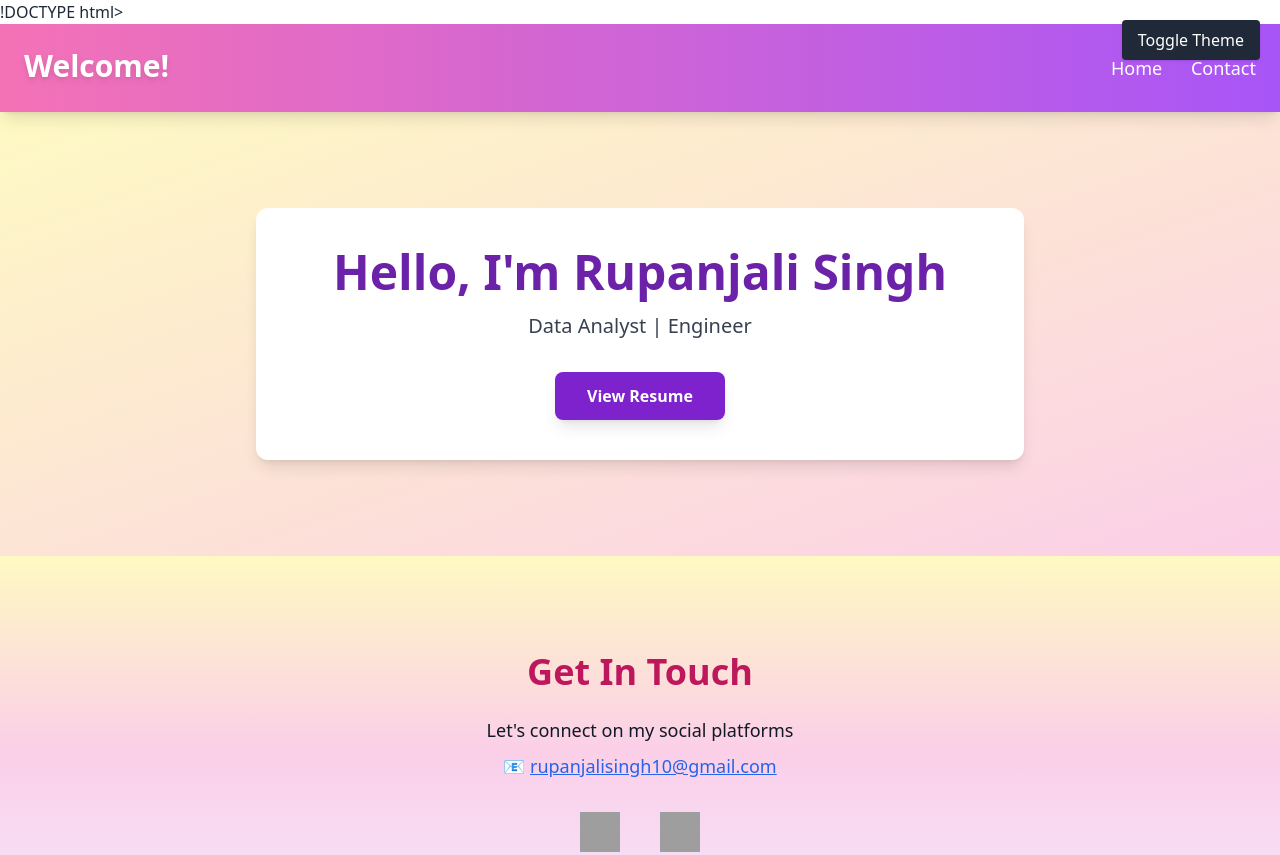
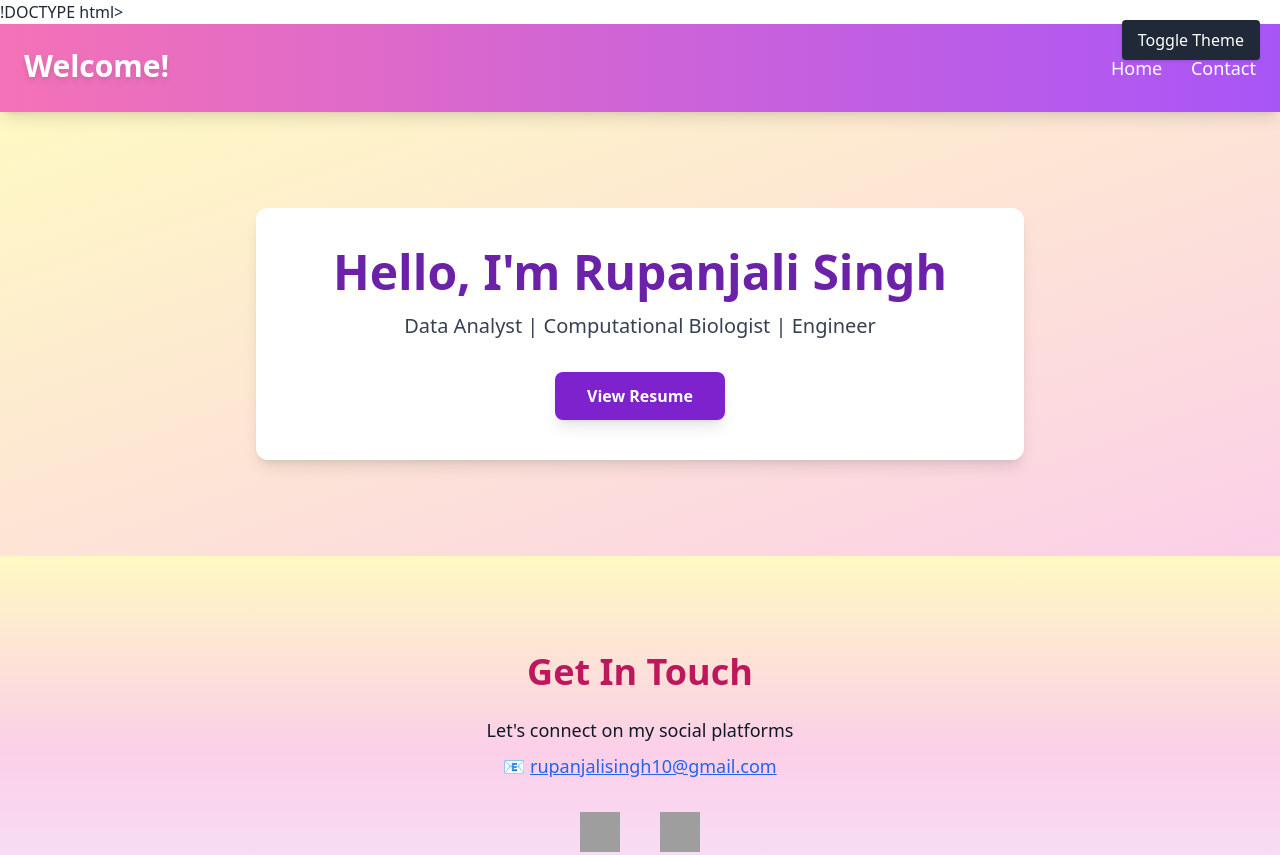
Before and after one commit to IRupanjali/Portfolio, a plain HTML site: page index.html in a window 1280 px wide. Shown: the top 855 px of the page. Drawn offline with nearby package versions, Linux system fonts and the light colour scheme; grey boxes are pictures that could not be loaded.

Commit message:
Update index.html

```diff
--- a/index.html
+++ b/index.html
@@ -77,7 +77,7 @@
           Hello, I'm Rupanjali Singh
         </h2>
         <p class="text-xl mb-8 text-gray-700 dark:text-gray-300">
-          Data Analyst | Engineer
+          Data Analyst | Computational Biologist | Engineer
         </p>
         <a
           href="https://drive.google.com/drive/folders/1LSmnY4lhKKbLHNBQM0NliTm6xoBrhb-G?usp=sharing"
```
